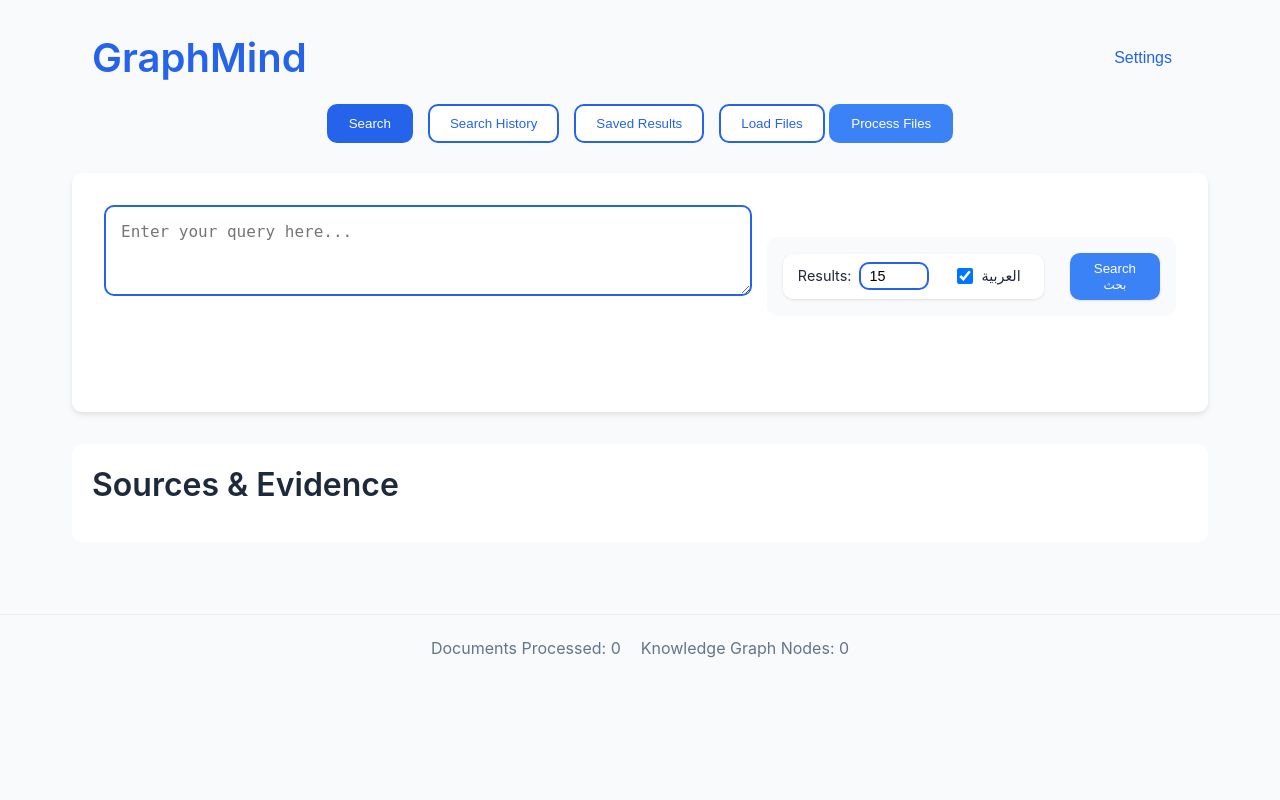
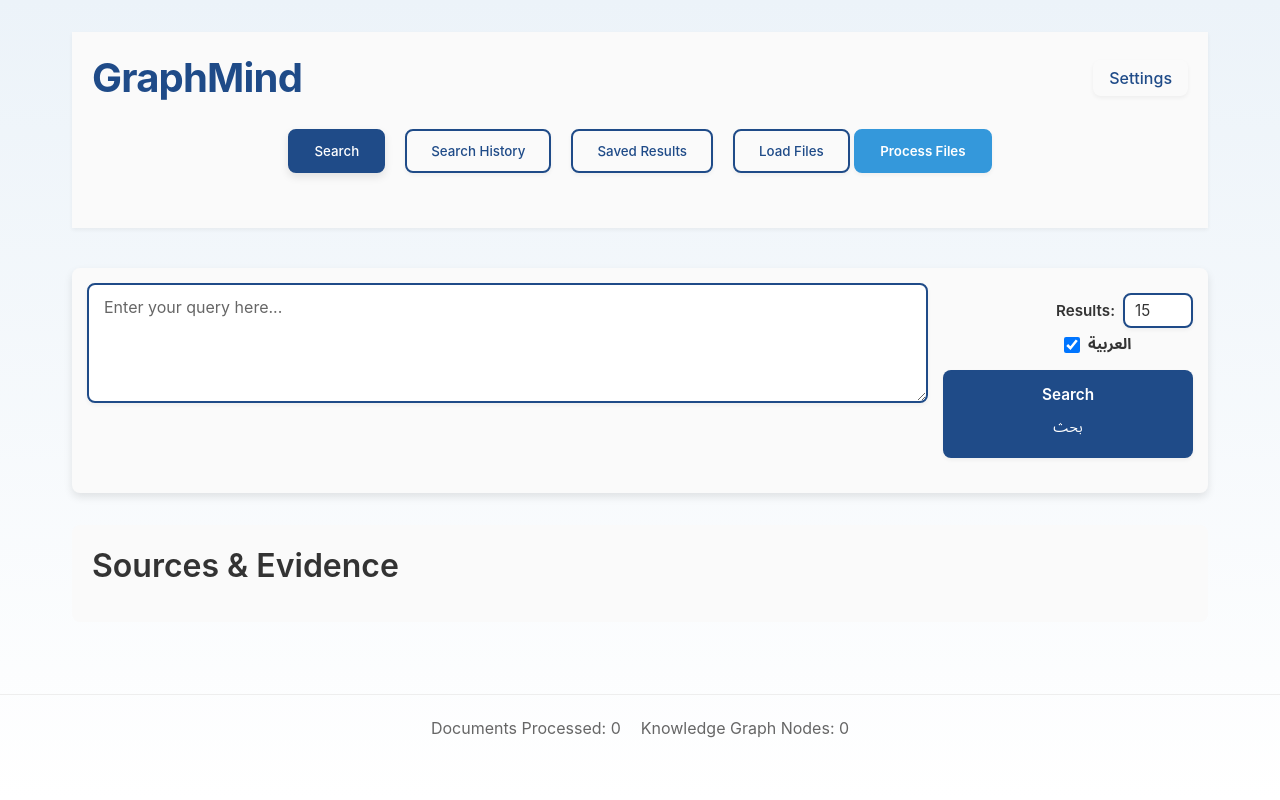
Before and after one commit to Muhanad-husn/hybridRAG, a Flask app: page / in a window 1280 px wide. Run offline with Flask 3, Linux system fonts and the light colour scheme; parts of the project's set-up code (start-up, migrations or seed data) failed here and were passed over.

Commit message:
Enhance UI: Update color scheme, typography, and visual design
- Change color scheme to richer blues and softer backgrounds
- Improve typography with Montserrat and Tajawal fonts
- Enhance header with shadows and better spacing
- Add gradient backgrounds and refined button styles
- Refine overall spacing and alignment

```diff
--- a/static/css/styles.css
+++ b/static/css/styles.css
@@ -6,44 +6,46 @@
 
 :root {
     /* Main Colors */
-    --primary-color: #2563eb;    /* Bright blue */
-    --secondary-color: #1e40af;  /* Darker blue */
-    --accent-color: #3b82f6;     /* Light blue */
-    --success-color: #22c55e;
-    --warning-color: #f59e0b;
-    --error-color: #ef4444;
+    --primary-color: #1F4B88;    /* Rich blue */
+    --secondary-color: #2C3E50;  /* Deep blue-gray */
+    --accent-color: #3498db;     /* Bright blue for highlights */
+    --success-color: #27ae60;    /* Softer green */
+    --warning-color: #f39c12;    /* Warm orange */
+    --error-color: #e74c3c;      /* Soft red */
 
     /* Background Colors */
-    --background-color: #f8fafc;  /* Very light blue-gray */
-    --card-background: #ffffff;
+    --background-color: #ECF3F9;  /* Light blue-gray */
+    --card-background: #FAFAFA;   /* Off-white */
 
     /* Text Colors */
-    --text-primary: #1e293b;     /* Dark blue-gray */
-    --text-secondary: #64748b;   /* Medium blue-gray */
+    --text-primary: #333333;     /* Soft black */
+    --text-secondary: #666666;   /* Medium gray */
 
     /* Layout */
-    --border-radius: 10px;       /* Slightly larger radius */
+    --border-radius: 8px;        /* Slightly smaller radius */
     --container-padding: 2rem;
     --section-spacing: 2rem;
     --element-spacing: 1rem;
 
     /* Effects */
-    --shadow-sm: 0 1px 3px rgba(0,0,0,0.1);
-    --shadow-md: 0 4px 6px rgba(0,0,0,0.05), 0 2px 4px rgba(0,0,0,0.05);
+    --shadow-sm: 0 2px 4px rgba(0,0,0,0.05);
+    --shadow-md: 0 4px 8px rgba(0,0,0,0.1);
     --transition-speed: 0.2s;
 
     /* Typography */
-    --font-primary: 'Inter', -apple-system, BlinkMacSystemFont, 'Segoe UI', Roboto, sans-serif;
+    --font-primary: 'Montserrat', -apple-system, BlinkMacSystemFont, 'Segoe UI', Roboto, sans-serif;
+    --font-arabic: 'Tajawal', 'Noto Sans Arabic', sans-serif;
     --font-mono: 'JetBrains Mono', 'Consolas', monospace;
 }
 
 body {
     font-family: var(--font-primary);
     line-height: 1.7;
-    background-color: var(--background-color);
+    background: linear-gradient(to bottom, var(--background-color), white);
     color: var(--text-primary);
     -webkit-font-smoothing: antialiased;
     -moz-osx-font-smoothing: grayscale;
+    min-height: 100vh;
 }
 
 .container {
@@ -72,14 +74,17 @@ p {
 
 /* Header and Navigation */
 header {
-    margin-bottom: 30px;
+    margin-bottom: 40px;
+    background: var(--card-background);
+    padding: 20px 0;
+    box-shadow: var(--shadow-sm);
 }
 
 .header-top {
     display: flex;
     justify-content: space-between;
     align-items: center;
-    margin-bottom: 20px;
+    margin-bottom: 25px;
     padding: 0 20px;
 }
 
@@ -87,6 +92,8 @@ header h1 {
     color: var(--primary-color);
     font-size: 2.5em;
     margin: 0;
+    font-weight: 700;
+    letter-spacing: -0.02em;
 }
 
 .header-top .nav-btn {
@@ -106,23 +113,29 @@ header h1 {
 .main-nav {
     display: flex;
     justify-content: center;
-    gap: 15px;
-    margin-bottom: 30px;
+    gap: 20px;
+    margin-bottom: 35px;
+    padding: 0 20px;
+    flex-wrap: wrap;
 }
 
 .nav-btn {
-    padding: 10px 20px;
+    padding: 12px 24px;
     background: var(--card-background);
     border: 2px solid var(--primary-color);
     border-radius: var(--border-radius);
     color: var(--primary-color);
     cursor: pointer;
     transition: all var(--transition-speed);
+    font-family: var(--font-primary);
+    font-weight: 500;
+    box-shadow: var(--shadow-sm);
 }
 
 .nav-btn.active, .nav-btn:hover {
     background: var(--primary-color);
     color: white;
+    box-shadow: var(--shadow-md);
 }
 
 /* Process Files Button */
@@ -130,11 +143,13 @@ header h1 {
     background-color: var(--accent-color);
     border-color: var(--accent-color);
     color: white;
+    font-weight: 600;
 }
 
 .nav-btn.process-files:hover {
-    background-color: var(--primary-color);
-    border-color: var(--primary-color);
+    background-color: var(--secondary-color);
+    border-color: var(--secondary-color);
+    transform: translateY(-1px);
 }
 
 .nav-btn.process-files:disabled {
@@ -148,50 +163,50 @@ header h1 {
 .search-form {
     margin-bottom: var(--section-spacing);
     background: var(--card-background);
-    padding: var(--container-padding);
+    padding: 15px;
     border-radius: var(--border-radius);
     box-shadow: var(--shadow-md);
+    display: flex;
+    flex-direction: column;
+    gap: 10px;
 }
 
 .search-controls {
-    margin-top: var(--element-spacing);
+    display: flex;
+    flex-direction: column;
+    align-items: flex-end;
+    gap: 12px;
+    margin-top: 10px;
 }
 
 .query-builder {
-    margin-bottom: var(--element-spacing);
+    margin-bottom: 10px;
 }
 
 .search-options {
     display: flex;
+    flex-direction: column;
+    align-items: flex-end;
+    gap: 8px;
+}
+
+.search-options-right {
+    display: flex;
     align-items: center;
-    justify-content: space-between;
-    gap: var(--element-spacing);
-    padding: var(--element-spacing);
-    background: var(--background-color);
-    border-radius: var(--border-radius);
-    margin-top: var(--element-spacing);
+    gap: 25px;
+    margin-right: 5px;
 }
 
 .input-group {
     position: relative;
-    margin-bottom: 60px;
-}
-
-.search-options-group {
-    display: flex;
-    align-items: center;
-    gap: 20px;
-    padding: 6px 15px;
-    background: white;
-    border-radius: var(--border-radius);
-    box-shadow: var(--shadow-sm);
-    margin-right: 10px;
+    margin-bottom: 20px;
 }
 
 .results-count {
     display: flex;
     align-items: center;
     gap: 8px;
+    font-weight: 600;
 }
 
 .results-count input {
@@ -217,8 +232,8 @@ header h1 {
 
 /* Enhanced Search Button */
 .search-btn {
-    padding: 8px 24px;
-    background: var(--accent-color);
+    padding: 15px 0;
+    background: var(--primary-color);
     color: white;
     border: none;
     border-radius: var(--border-radius);
@@ -228,34 +243,51 @@ header h1 {
     display: flex;
     flex-direction: column;
     align-items: center;
-    gap: 2px;
+    gap: 8px;
+    width: 250px;
 }
 
 .search-btn .btn-text-en {
-    font-size: 1em;
+    font-size: 1.15em;
+    font-weight: 600;
+    font-family: var(--font-primary);
 }
 
 .search-btn .btn-text-ar {
-    font-size: 0.9em;
+    font-size: 1.1em;
+    font-family: var(--font-arabic);
 }
 
 .search-btn:hover {
-    background: var(--primary-color);
+    background: var(--secondary-color);
     transform: translateY(-1px);
     box-shadow: var(--shadow-md);
 }
 
 .results-count input[type="number"] {
     width: 70px;
-    padding: 4px 8px;
+    padding: 6px 10px;
     border: 2px solid var(--primary-color);
     border-radius: var(--border-radius);
-    font-size: 0.9em;
+    font-size: 0.95em;
+    font-family: var(--font-primary);
+    color: var(--text-primary);
+    background-color: white;
+    transition: all var(--transition-speed);
+    box-shadow: var(--shadow-sm);
+}
+
+.results-count input[type="number"]:focus {
+    outline: none;
+    border-color: var(--accent-color);
+    box-shadow: var(--shadow-md);
 }
 
 .results-label {
     color: var(--text-primary);
-    font-size: 0.9em;
+    font-size: 0.95em;
+    font-weight: 600;
+    font-family: var(--font-primary);
 }
 
 .translate-toggle {
@@ -273,7 +305,9 @@ header h1 {
 
 .toggle-label {
     color: var(--text-primary);
-    font-size: 0.9em;
+    font-size: 0.95em;
+    font-weight: 600;
+    font-family: var(--font-arabic);
 }
 
 .input-group {
@@ -287,17 +321,29 @@ header h1 {
 
 textarea {
     width: 100%;
-    padding: 15px;
+    padding: 12px 15px;
     border: 2px solid var(--primary-color);
     border-radius: var(--border-radius);
     resize: vertical;
     font-size: 16px;
-    transition: border-color var(--transition-speed);
+    font-family: var(--font-primary);
+    color: var(--text-primary);
+    background-color: white;
+    transition: all var(--transition-speed);
+    min-height: 120px;
+    box-shadow: var(--shadow-sm);
 }
 
 textarea:focus {
     outline: none;
     border-color: var(--accent-color);
+    box-shadow: var(--shadow-md);
+    background-color: white;
+}
+
+textarea::placeholder {
+    color: var(--text-secondary);
+    font-family: var(--font-primary);
 }
 
 /* Loading Indicator */
```
